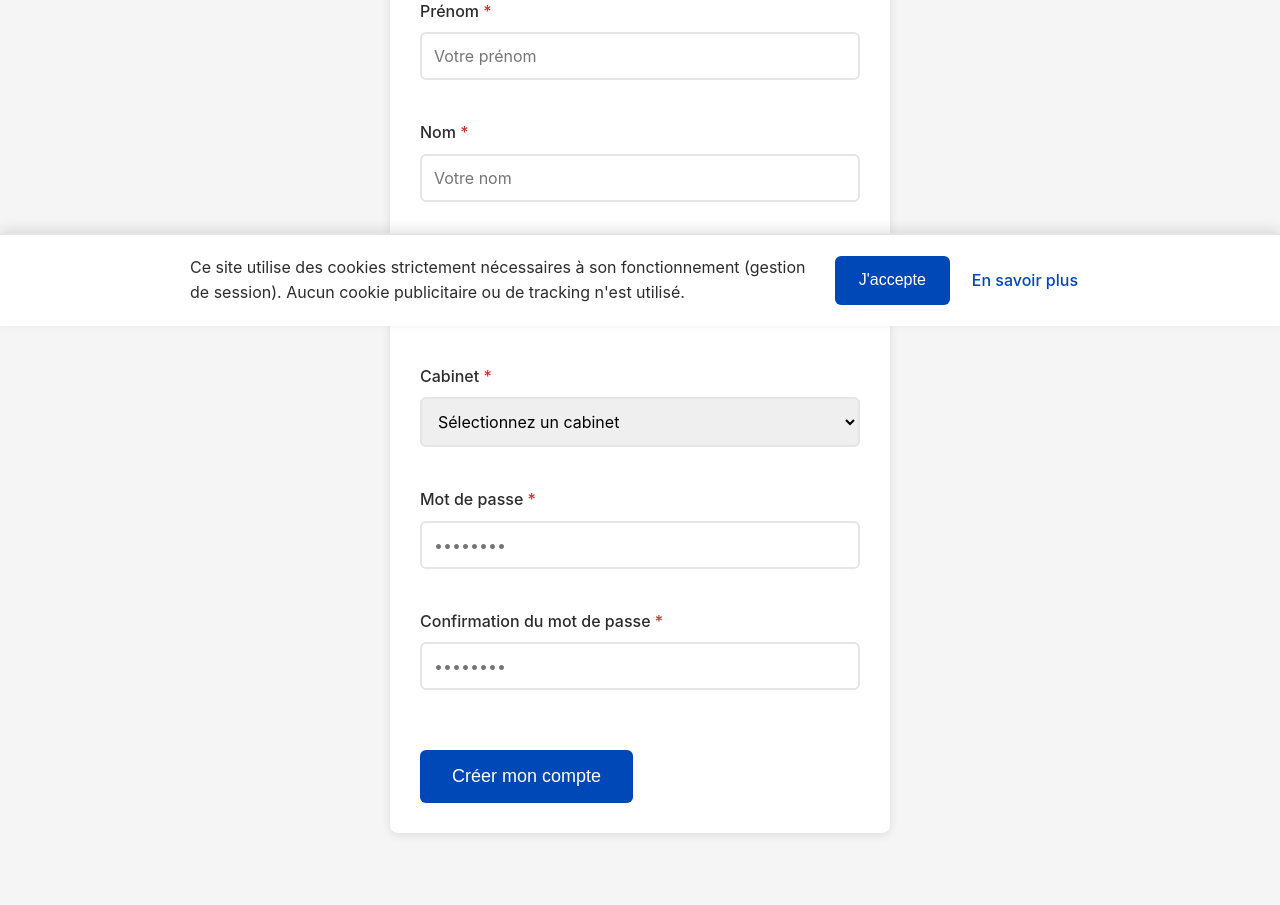
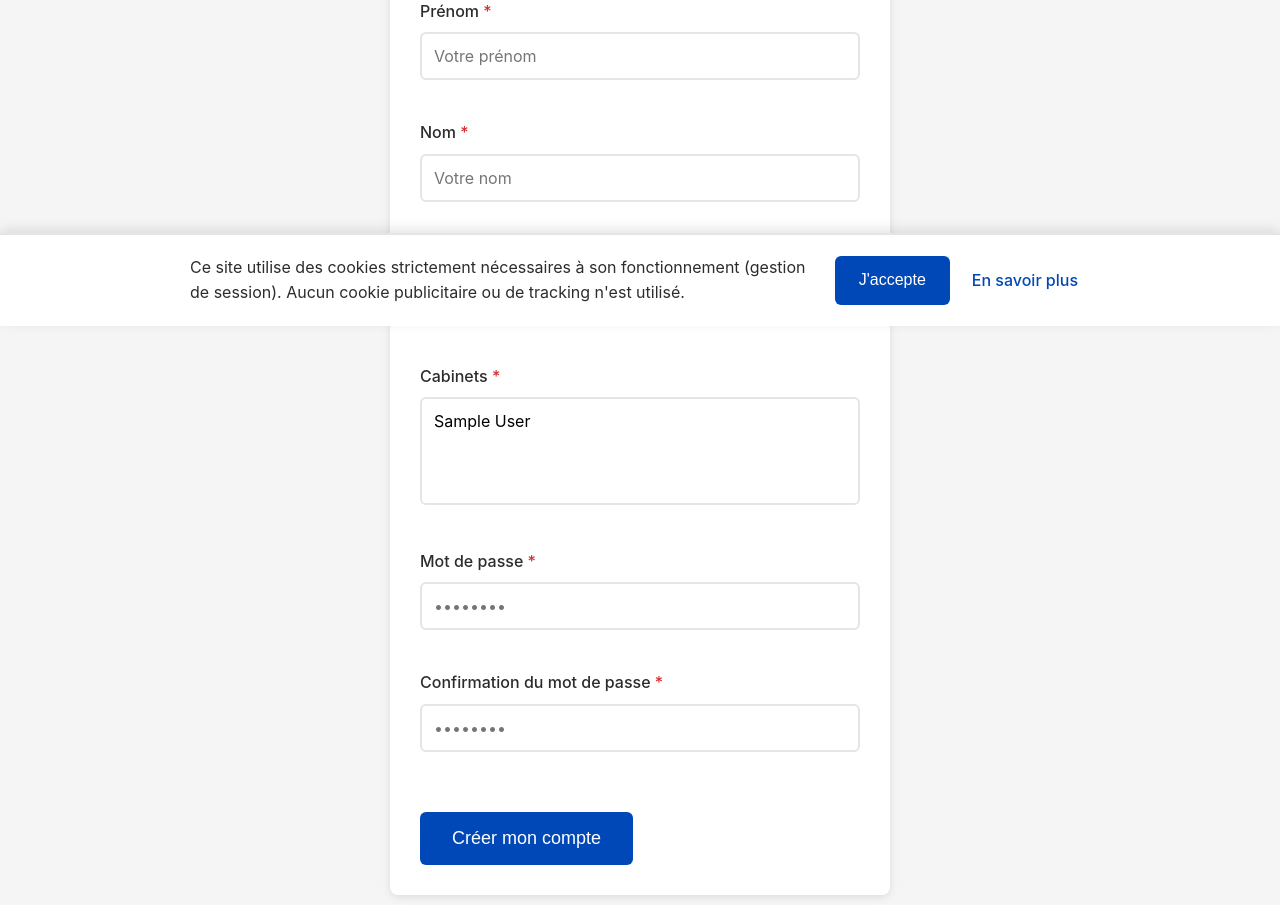
Before and after one commit to UTurtleDev/gcl, a Django app: page /collaborateur/inscription/ in a window 1280 px wide. Shown: the part 474-1379 px from the top of the page. Run offline with Django 5.2, Linux system fonts and the light colour scheme; tables that the repository leaves empty hold one stand-in row (values such as "Sample post").

Commit message:
multi cabinet pour collaborateur

```diff
--- a/templates/users/inscription.html
+++ b/templates/users/inscription.html
@@ -70,10 +70,10 @@
             </div>
 
             <div class="form-group">
-                <label for="{{ form.cabinet.id_for_label }}">Cabinet <span class="required">*</span></label>
-                {{ form.cabinet }}
-                {% if form.cabinet.errors %}
-                <span class="error-message">{{ form.cabinet.errors.0 }}</span>
+                <label for="{{ form.cabinets.id_for_label }}">Cabinets <span class="required">*</span></label>
+                {{ form.cabinets }}
+                {% if form.cabinets.errors %}
+                <span class="error-message">{{ form.cabinets.errors.0 }}</span>
                 {% endif %}
             </div>
 
--- a/users/admin.py
+++ b/users/admin.py
@@ -10,7 +10,7 @@ class CustomUserAdmin(UserAdmin):
     list_filter = ('is_collaborateur', 'is_staff', 'is_active')
 
     fieldsets = (
-        (None, {'fields': ('email', 'password', 'cabinet')}),
+        (None, {'fields': ('email', 'password', 'cabinets')}),
         ('Informations personnelles', {'fields': ('first_name', 'last_name')}),
         ('Statut', {'fields': ('is_collaborateur', 'is_staff', 'is_active')}),
         ('Permissions', {'fields': ('is_superuser', 'groups', 'user_permissions')}),
@@ -20,7 +20,7 @@ class CustomUserAdmin(UserAdmin):
     add_fieldsets = (
         (None, {
             'classes': ('wide',),
-            'fields': ('email', 'first_name', 'last_name', 'cabinet', 'password1', 'password2', 'is_collaborateur', 'is_staff', 'is_active')
+            'fields': ('email', 'first_name', 'last_name', 'cabinets', 'password1', 'password2', 'is_collaborateur', 'is_staff', 'is_active')
         }),
     )
 
--- a/users/models.py
+++ b/users/models.py
@@ -26,13 +26,11 @@ class User(AbstractUser):
         help_text="Collaborateur du Cabinet GCL"
     )
 
-    cabinet = models.ForeignKey(
+    cabinets = models.ManyToManyField(
         Cabinet,
-        on_delete=models.SET_NULL,
-        null=True,
         blank=True,
         related_name="Comptables",
-        verbose_name="Cabinet"
+        verbose_name="Cabinets"
     )
 
     # Email comme identifiant
--- a/users/views.py
+++ b/users/views.py
@@ -10,16 +10,15 @@ class CollaborateurInscriptionForm(UserCreationForm):
     first_name = forms.CharField(max_length=150, required=True, label="Prénom")
     last_name = forms.CharField(max_length=150, required=True, label="Nom")
     email = forms.EmailField(required=True, label="Adresse email")
-    cabinet = forms.ModelChoiceField(
+    cabinets = forms.ModelMultipleChoiceField(
         queryset=Cabinet.objects.all(),
         required=True,
-        label="Cabinet",
-        empty_label="Sélectionnez un cabinet",
+        label="Cabinets",
     )
 
     class Meta:
         model = User
-        fields = ('first_name', 'last_name', 'email', 'cabinet', 'password1', 'password2')
+        fields = ('first_name', 'last_name', 'email', 'cabinets', 'password1', 'password2')
 
     def save(self, commit=True):
         user = super().save(commit=False)
@@ -27,6 +26,7 @@ class CollaborateurInscriptionForm(UserCreationForm):
         user.is_collaborateur = True
         if commit:
             user.save()
+            user.cabinets.set(self.cleaned_data['cabinets'])
         return user
 
 
```
Also changed, not shown: questionnaires/views.py (+9 -9 lines), users/migrations/0003_remove_user_cabinet_user_cabinets_and_more.py (added).
